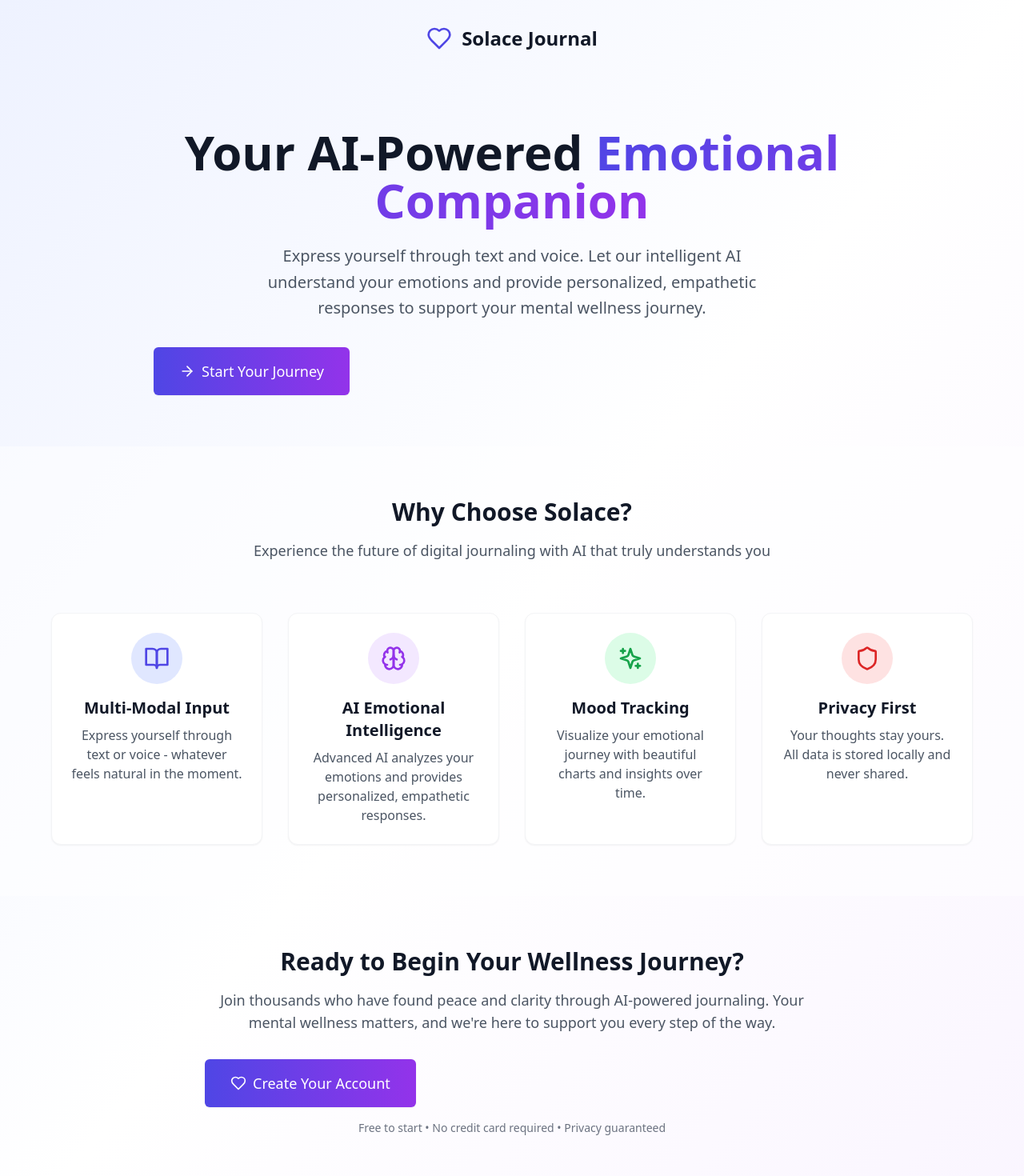
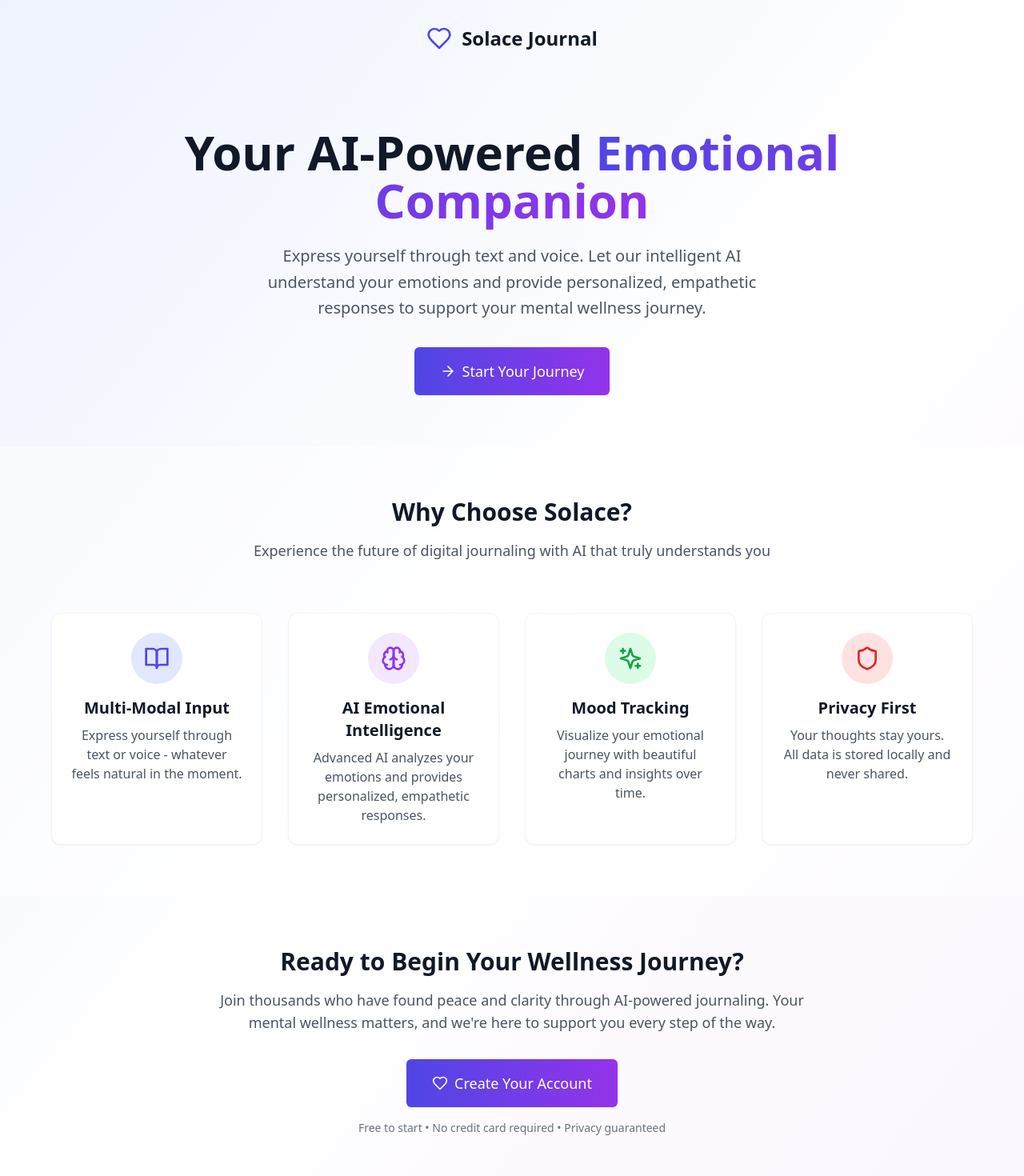
Before and after one commit to Srirama-Mithilesh/SolaceJournal, a React (Vite) app: page / in a window 1280 px wide. Shown: the top 1470 px of the page at 80% size. Built offline with nearby package versions, Linux system fonts and the light colour scheme.

Commit message:
Center buttons on welcome page

```diff
--- a/src/components/welcome/WelcomePage.tsx
+++ b/src/components/welcome/WelcomePage.tsx
@@ -38,6 +38,7 @@ const WelcomePage: React.FC<WelcomePageProps> = ({ onGetStarted }) => {
               and provide personalized, empathetic responses to support your mental wellness journey.
             </p>
 
+            <div className="flex justify-center">
               <Button
                 onClick={onGetStarted}
                 size="lg"
@@ -46,6 +47,7 @@ const WelcomePage: React.FC<WelcomePageProps> = ({ onGetStarted }) => {
               >
                 Start Your Journey
               </Button>
+            </div>
           </motion.div>
         </div>
       </div>
@@ -139,6 +141,7 @@ const WelcomePage: React.FC<WelcomePageProps> = ({ onGetStarted }) => {
             Your mental wellness matters, and we're here to support you every step of the way.
           </p>
 
+          <div className="flex justify-center">
             <Button
               onClick={onGetStarted}
               size="lg"
@@ -147,6 +150,7 @@ const WelcomePage: React.FC<WelcomePageProps> = ({ onGetStarted }) => {
             >
               Create Your Account
             </Button>
+          </div>
 
           <p className="text-sm text-gray-500 mt-4">
             Free to start • No credit card required • Privacy guaranteed
```
Lines whose indentation alone changed are shown as unchanged.
